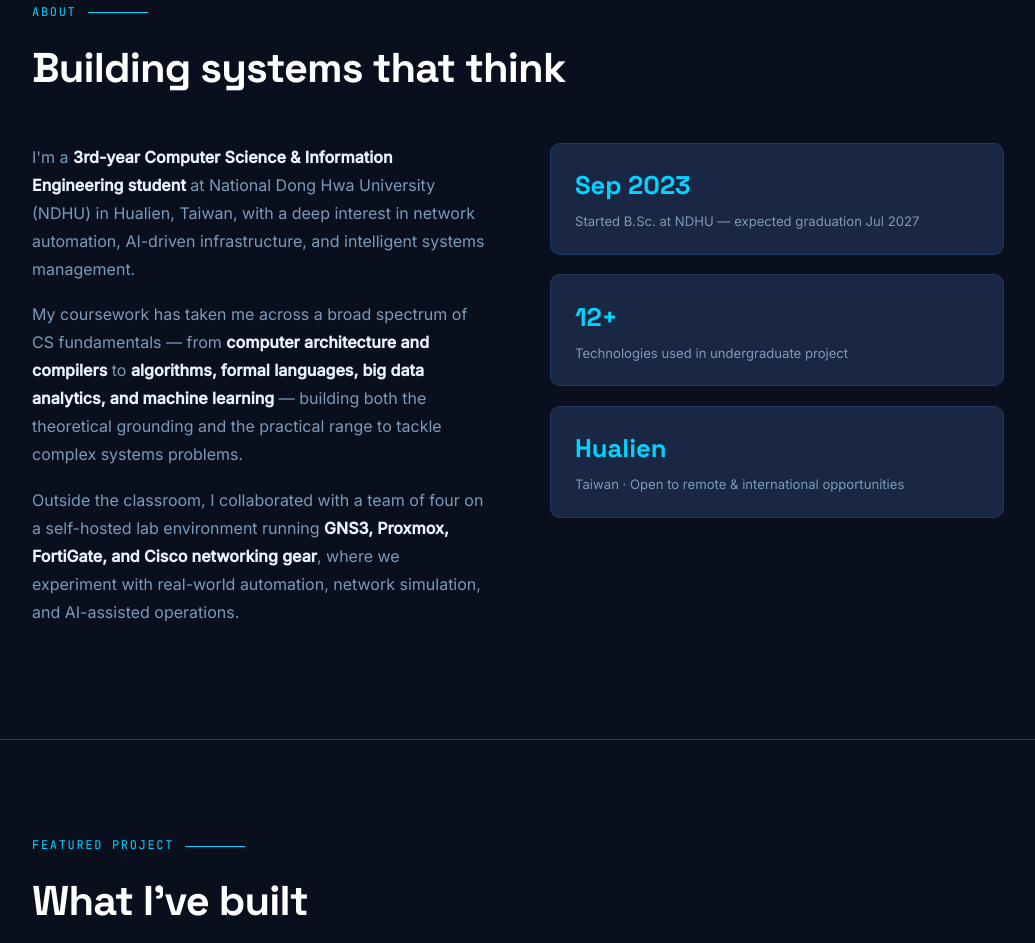
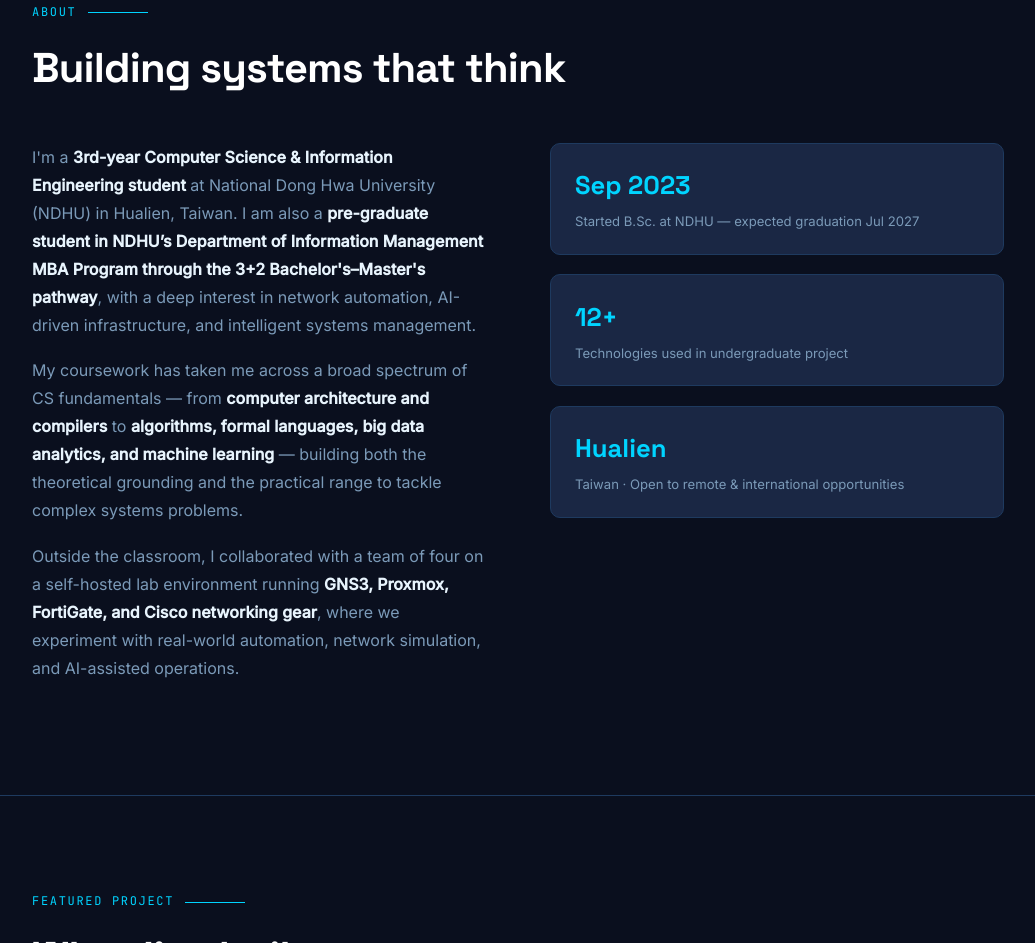
Before and after one commit to luhlelodube/luhlelodube.github.io, a plain HTML site: page index.html in a window 1280 px wide. Shown: the part 894-1837 px from the top of the page, without its empty margins (122-1157 px from the left). Drawn offline with Linux system fonts and the light colour scheme.

Commit message:
Update personal introduction in index.html
Expanded description of academic background and interests.

```diff
--- a/index.html
+++ b/index.html
@@ -340,7 +340,7 @@
   <h2>Building systems that think</h2>
   <div class="about-grid">
     <div class="about-text fade-in">
-      <p>I'm a <strong>3rd-year Computer Science &amp; Information Engineering student</strong> at National Dong Hwa University (NDHU) in Hualien, Taiwan, with a deep interest in network automation, AI-driven infrastructure, and intelligent systems management.</p>
+      <p>I'm a <strong>3rd-year Computer Science &amp; Information Engineering student</strong> at National Dong Hwa University (NDHU) in Hualien, Taiwan. I am also a <strong>pre-graduate student in NDHU’s Department of Information Management MBA Program through the 3+2 Bachelor's–Master's pathway</strong>, with a deep interest in network automation, AI-driven infrastructure, and intelligent systems management.</p>
       <p>My coursework has taken me across a broad spectrum of CS fundamentals — from <strong>computer architecture and compilers</strong> to <strong>algorithms, formal languages, big data analytics, and machine learning</strong> — building both the theoretical grounding and the practical range to tackle complex systems problems.</p>
       <p>Outside the classroom, I collaborated with a team of four on a self-hosted lab environment running <strong>GNS3, Proxmox, FortiGate, and Cisco networking gear</strong>, where we experiment with real-world automation, network simulation, and AI-assisted operations.</p>
     </div>
```
